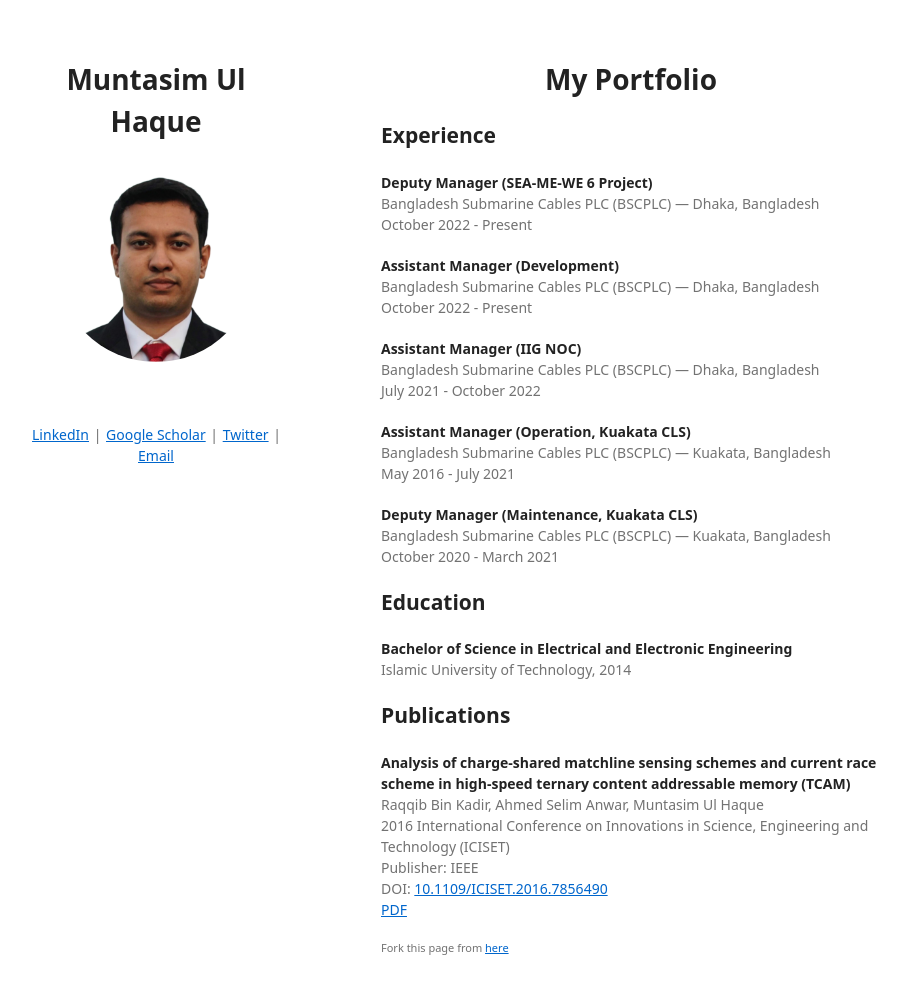
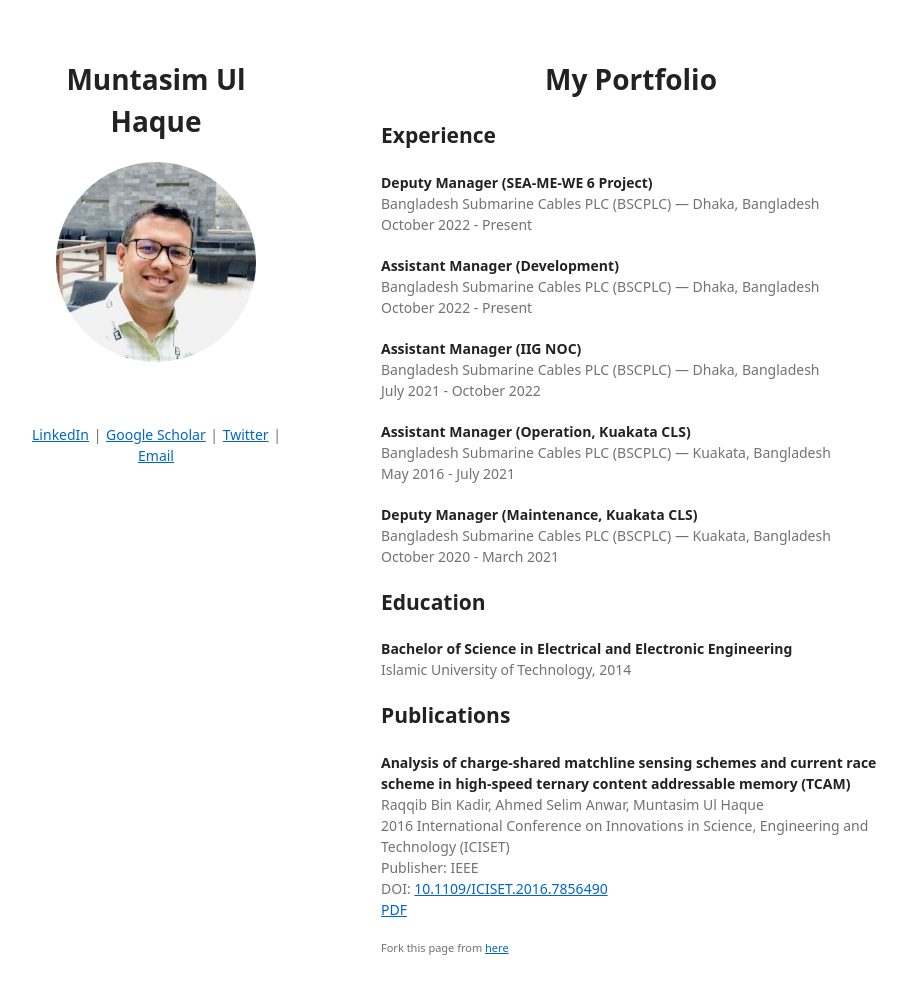
Before and after one commit to muntasimulhaque/muntasimulhaque.github.io, a Jekyll site: the page built from index.md, in a window 1280 px wide and 1026 px high. Shown: the top 994 px of the window, without its empty margins (189-1096 px from the left). Built offline with Jekyll 4.4.1, drawn with Linux system fonts in a browser that asks for light colours; our own code applies the rules of GitHub Pages for plain Markdown files; a script that is not in the unit is left out.

Commit message:
changed to webp

```diff
--- a/_config.yml
+++ b/_config.yml
@@ -1,5 +1,5 @@
 title: "Muntasim Ul Haque"
-logo: "/images/8.png?raw=true" # Your photo (or logo) here
+logo: "/images/12-webp.webp?raw=true" # Your photo (or logo) here
 description: >
   <br><br>
   <div class="link-container">
```
Also changed, not shown: images/12-webp.webp (added).
